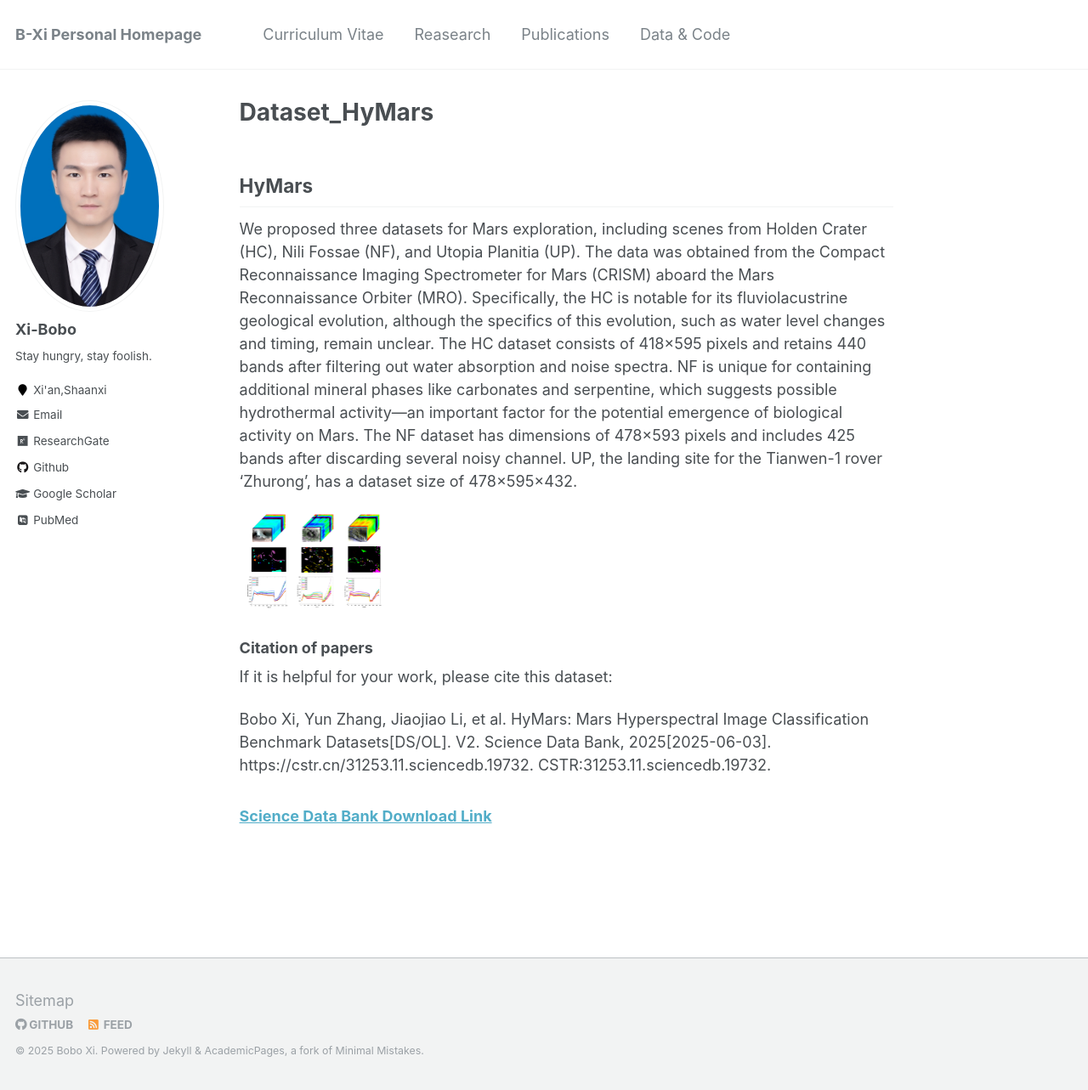
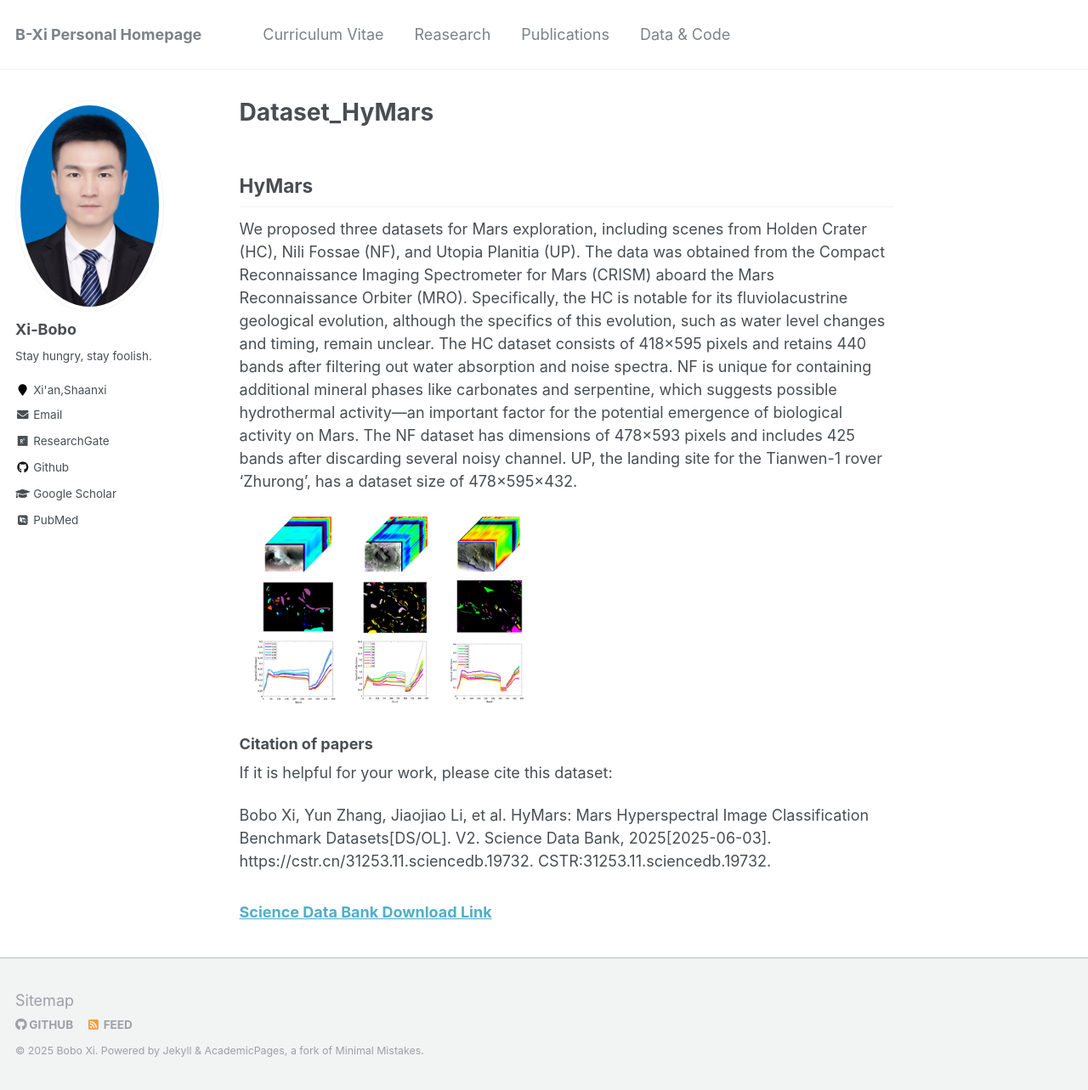
Before and after one commit to wxyflorence/wxyflorence.github.io, a Jekyll site: the page built from datasets/Dataset_HyMars.md, in a window 1280 px wide and 1283 px high. Shown: the whole window at 85% size. Built offline with Jekyll 4.4.1, drawn with Linux system fonts in a browser that asks for light colours; some web fonts are replaced.

Commit message:
修改HyMars数据集中图片的画幅

```diff
--- a/datasets/Dataset_HyMars.md
+++ b/datasets/Dataset_HyMars.md
@@ -11,7 +11,7 @@ redirect_from:
 
 We proposed three datasets for Mars exploration, including scenes from Holden Crater (HC), Nili Fossae (NF), and Utopia Planitia (UP). The data was obtained from the Compact Reconnaissance Imaging Spectrometer for Mars (CRISM) aboard the Mars Reconnaissance Orbiter (MRO). Specifically, the HC is notable for its fluviolacustrine geological evolution, although the specifics of this evolution, such as water level changes and timing, remain unclear. The HC dataset consists of 418×595 pixels and retains 440 bands after filtering out water absorption and noise spectra. NF is unique for containing additional mineral phases like carbonates and serpentine, which suggests possible hydrothermal activity—an important factor for the potential emergence of biological activity on Mars. The NF dataset has dimensions of 478×593 pixels and includes 425 bands after discarding several noisy channel. UP, the landing site for the Tianwen-1 rover 'Zhurong', has a dataset size of 478×595×432.
 
-<img src="/images/HyMars/image.png" alt="example" style="zoom:50%;" />
+<img src="/images/HyMars/image.png" alt="example" style="zoom:100%;" />
 
 ### Citation of papers
 
```
Also changed, not shown: datasets/Dataset_ZSMars.md (renamed from datasets/Dataset_ZMars.md).
